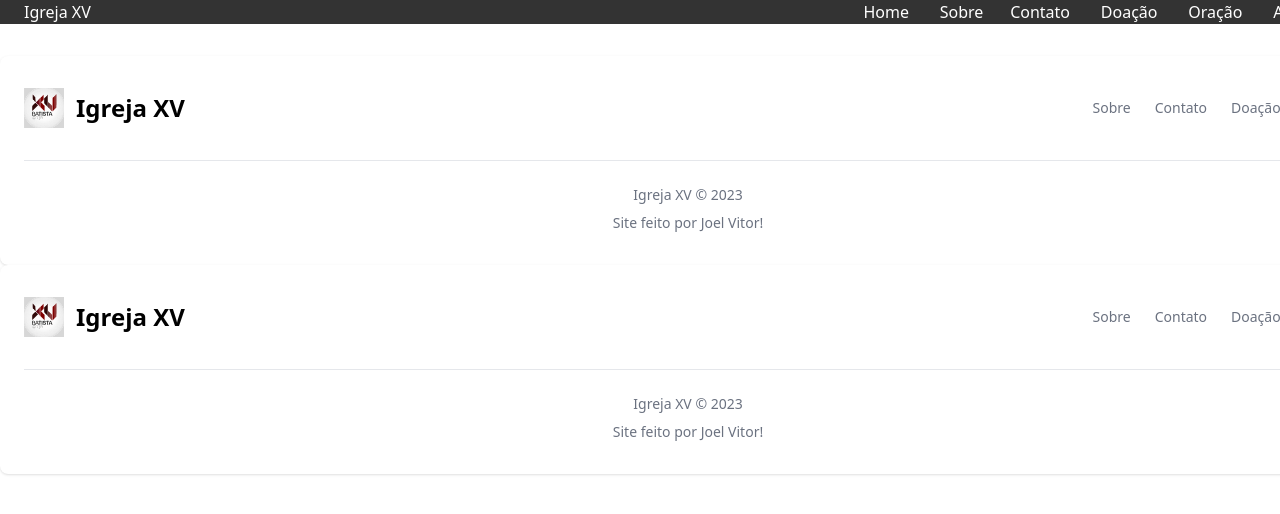
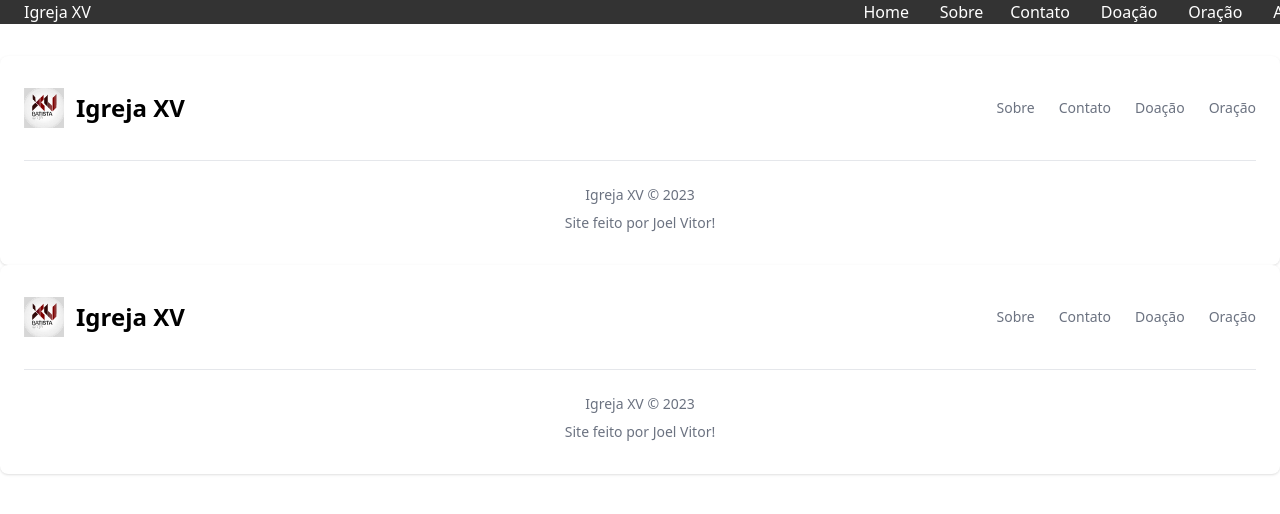
Before and after one commit to joelvitorniino/church-igrejaxv, a Next.js app: page /components/Footer in a window 1280 px wide. Shown: the top 514 px of the page. Built offline with nearby package versions, Linux system fonts and the light colour scheme.

Commit message:
feat: not apply margin on large screen

```diff
--- a/src/pages/components/Footer.tsx
+++ b/src/pages/components/Footer.tsx
@@ -3,7 +3,7 @@ import Link from "next/link";
 
 export default function Footer() {
   return (
-    <footer className="p-4 bg-white rounded-lg shadow md:px-6 md:py-8 dark:bg-gray-900 iphone:-mr-24">
+    <footer className="p-4 bg-white rounded-lg shadow md:px-6 md:py-8 dark:bg-gray-900 lg:-mr-0 iphone:-mr-24">
       <div className="sm:flex sm:items-center sm:justify-between">
         <Link
           href="https://flowbite.com/"
```
